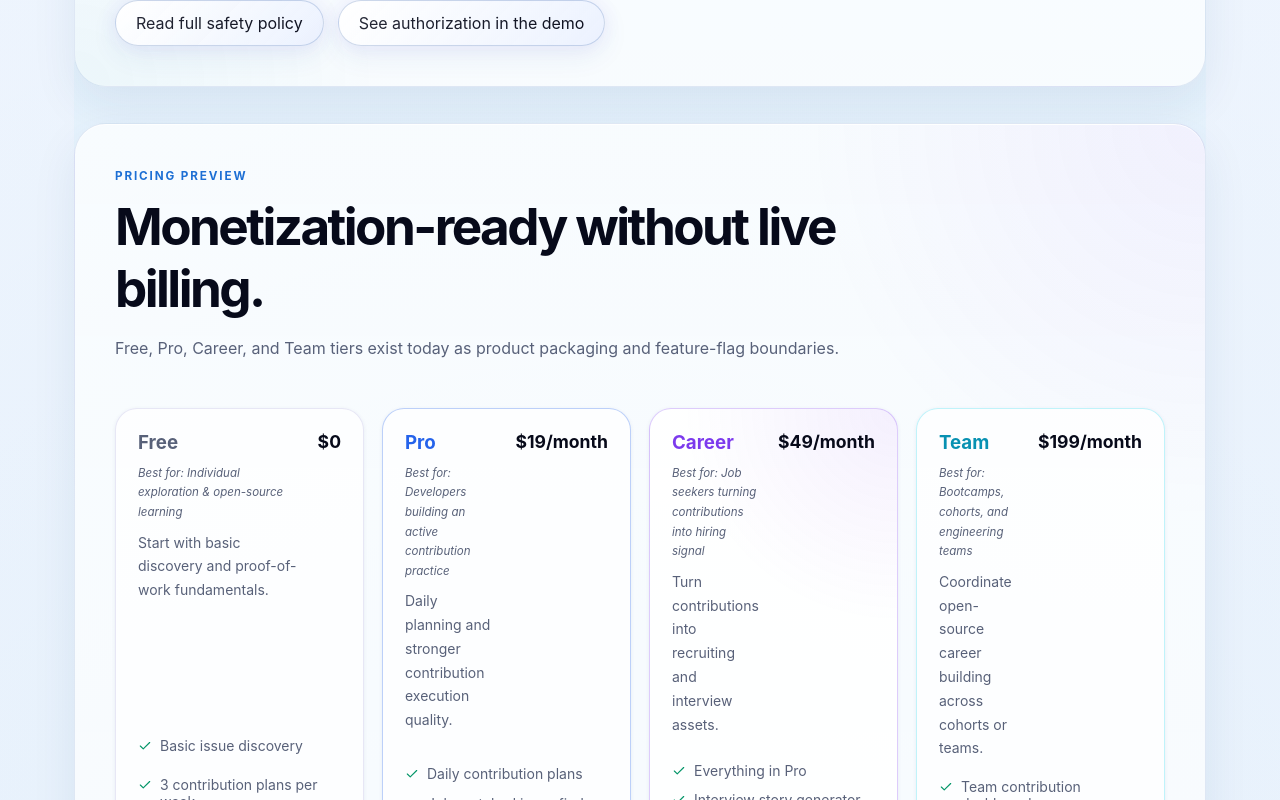
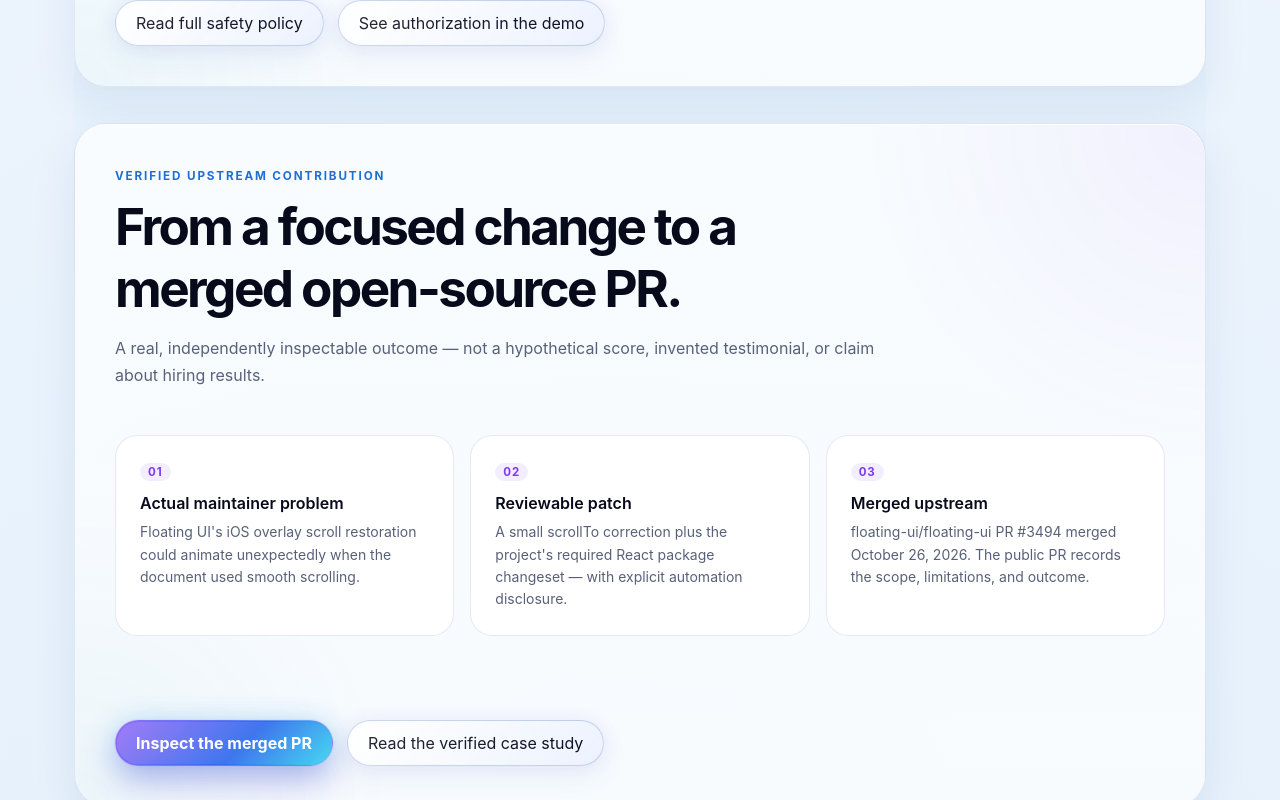
Before and after one commit to AnkitParekh007/contributorOps, a React (Vite) app in the folder apps/site/: page /#/ in a window 1280 px wide. Shown: the part 4320-5120 px from the top of the page. Built offline with nearby package versions, Linux system fonts and the light colour scheme.

Commit message:
feat(site): replace speculative pricing teaser with verified upstream contribution

```diff
--- a/apps/site/src/pages/Home.tsx
+++ b/apps/site/src/pages/Home.tsx
@@ -2,10 +2,8 @@ import { Link } from "react-router-dom";
 import { FeatureCard } from "../components/FeatureCard";
 import { Hero } from "../components/Hero";
 import { AudienceProof } from "../components/AudienceProof";
-import { PricingCard } from "../components/PricingCard";
 import { Section } from "../components/Section";
 import { features } from "../data/features";
-import { pricingPlans } from "../data/pricing";
 import { Search, FileCode2, BarChart3, Briefcase, ArrowRight } from "lucide-react";
 
 const WORKFLOW = [
@@ -167,16 +165,31 @@ export function Home() {
 			</Section>
 
 			<Section
-				id="pricing-preview"
-				eyebrow="Pricing preview"
-				title="Monetization-ready without live billing."
-				description="Free, Pro, Career, and Team tiers exist today as product packaging and feature-flag boundaries."
+				id="verified-result"
+				eyebrow="Verified upstream contribution"
+				title="From a focused change to a merged open-source PR."
+				description="A real, independently inspectable outcome — not a hypothetical score, invented testimonial, or claim about hiring results."
 			>
-				<div className="pricing-grid">
-					{pricingPlans.map((plan) => <PricingCard key={plan.name} plan={plan} />)}
+				<div className="founder-preview-grid">
+					<div className="founder-preview-card">
+						<span className="founder-preview-num">01</span>
+						<h3>Actual maintainer problem</h3>
+						<p>Floating UI's iOS overlay scroll restoration could animate unexpectedly when the document used smooth scrolling.</p>
+					</div>
+					<div className="founder-preview-card">
+						<span className="founder-preview-num">02</span>
+						<h3>Reviewable patch</h3>
+						<p>A small scrollTo correction plus the project's required React package changeset — with explicit automation disclosure.</p>
+					</div>
+					<div className="founder-preview-card">
+						<span className="founder-preview-num">03</span>
+						<h3>Merged upstream</h3>
+						<p>floating-ui/floating-ui PR #3494 merged October 26, 2026. The public PR records the scope, limitations, and outcome.</p>
+					</div>
 				</div>
 				<div className="section-cta">
-					<Link to="/pricing" className="button-secondary">View full pricing</Link>
+					<a href="https://github.com/floating-ui/floating-ui/pull/3494" target="_blank" rel="noreferrer" className="button-primary">Inspect the merged PR</a>
+					<a href="https://github.com/AnkitParekh007/contributorOps/blob/main/docs/case-study-floating-ui-3494.md" target="_blank" rel="noreferrer" className="button-secondary">Read the verified case study</a>
 				</div>
 			</Section>
 
```
